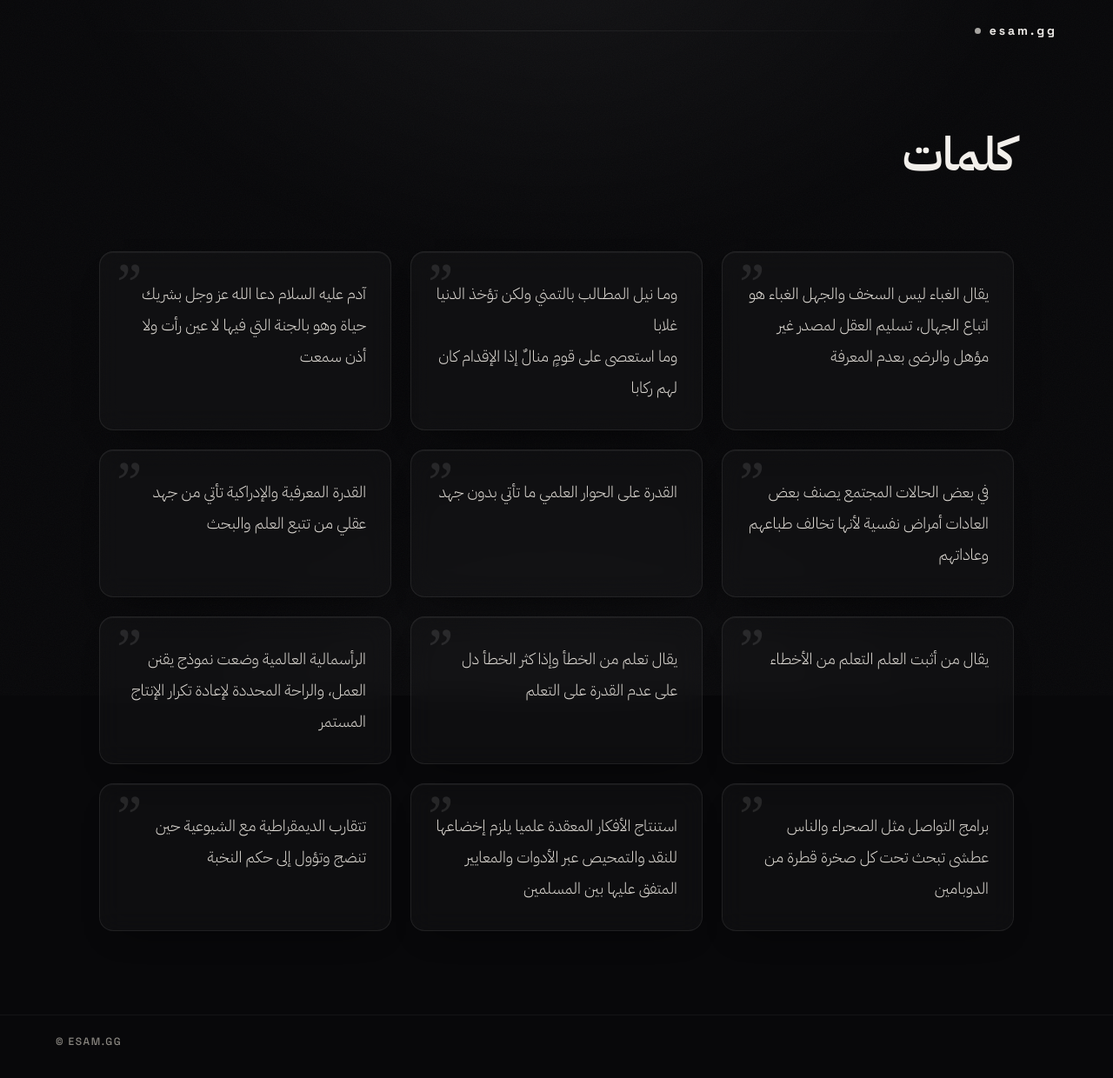
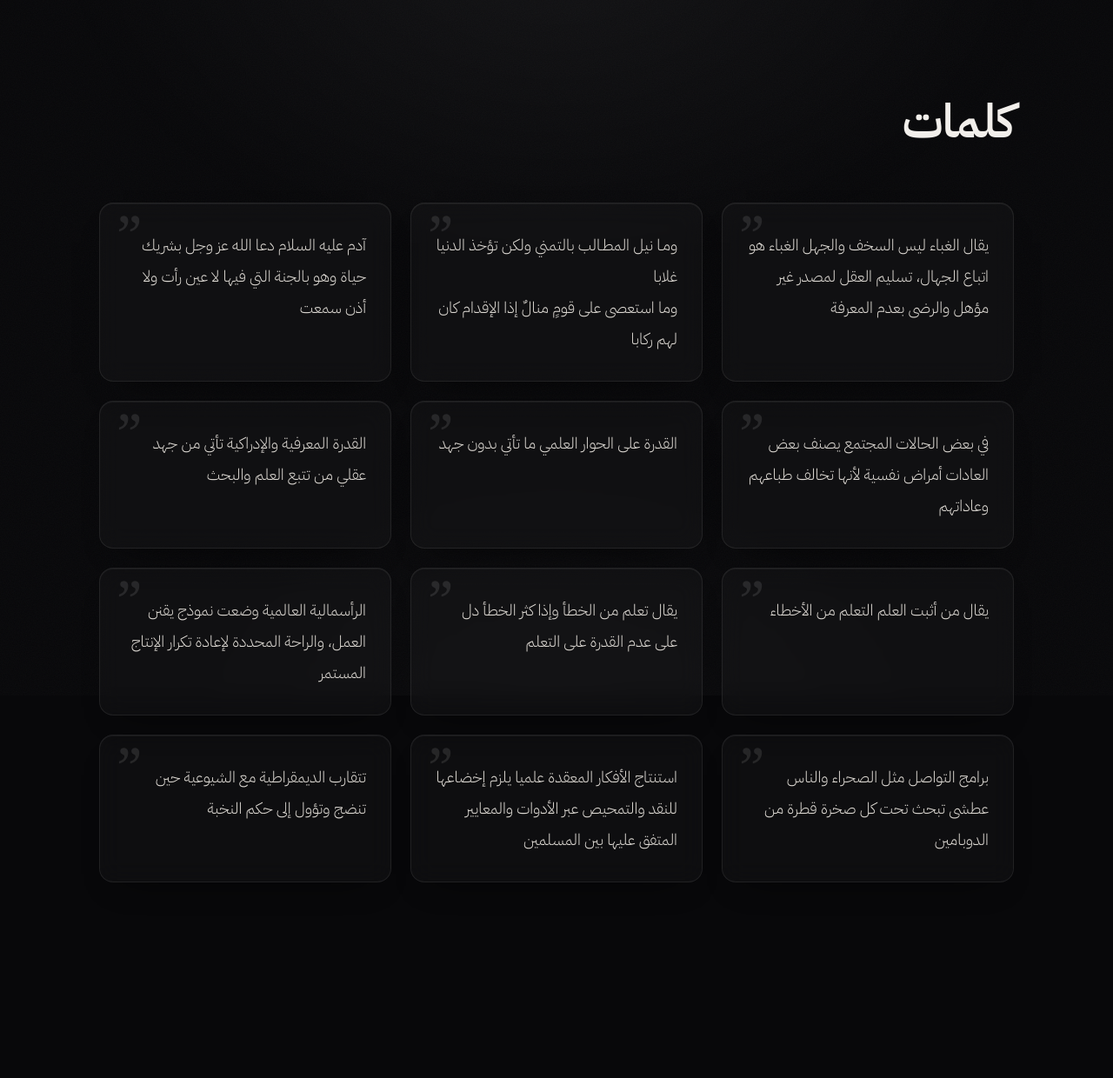
Before and after one commit to esamgg/esamgg.github.io, a plain HTML site: page index.html in a window 1280 px wide. Shown: the whole page at 87% size. After the commit the page ends 1111 px from the top, so only its background shows below. Drawn offline with Linux system fonts and the light colour scheme.

Commit message:
Remove site header and footer, keep كلمات heading
Drop the esam.gg wordmark, accent dot and rule from the top of the
page and the © ESAM.GG footer from the bottom, along with their CSS.
The page now opens directly on the كلمات heading.

Also drop the per-card nth-child stagger delays, which only covered
the first six boxes, so new boxes no longer need a CSS change.

Co-Authored-By: Claude Opus 5 <noreply@anthropic.com>
Claude-Session: https://claude.ai/code/session_01NBYzzYrKtv7GFjJeU476Wo

```diff
--- a/index.html
+++ b/index.html
@@ -70,73 +70,23 @@
       .shell {
         position: relative;
         z-index: 2;
-        display: flex;
-        flex-direction: column;
-        min-height: 100vh;
-      }
-
-      /* ---------- header ---------- */
-      header {
-        display: flex;
-        align-items: center;
-        justify-content: space-between;
-        gap: 16px;
-        padding: 26px clamp(20px, 5vw, 64px);
-      }
-
-      .brand {
-        display: inline-flex;
-        align-items: center;
-        gap: 10px;
-        color: var(--text);
-        font-family: "Space Grotesk", system-ui, sans-serif;
-        font-size: 14px;
-        font-weight: 700;
-        letter-spacing: 3px;
-        text-decoration: none;
-        direction: ltr;
-        transition: color .25s ease, opacity .25s ease;
-      }
-
-      .brand:hover { color: #fff; }
-
-      .brand .dot {
-        width: 7px;
-        height: 7px;
-        border-radius: 50%;
-        background: var(--accent);
-        opacity: .7;
-      }
-
-      .rule {
-        flex: 1;
-        height: 1px;
-        background: linear-gradient(to left, transparent, var(--line), transparent);
       }
 
       /* ---------- hero ---------- */
       .hero {
-        padding: clamp(28px, 7vw, 72px) clamp(20px, 5vw, 64px) 8px;
+        margin: 0 auto;
         max-width: 1180px;
+        padding: clamp(48px, 9vw, 104px) clamp(20px, 5vw, 64px) 4px;
         width: 100%;
-        margin: 0 auto;
       }
 
       .hero h1 {
+        color: #f2efeb;
         font-size: clamp(30px, 6vw, 54px);
         font-weight: 600;
+        letter-spacing: -0.5px;
         line-height: 1.35;
-        margin: 0 0 14px;
-        letter-spacing: -0.5px;
-        color: #f2efeb;
-      }
-
-      .hero p {
-        color: var(--muted);
-        font-size: clamp(14px, 2.2vw, 17px);
-        line-height: 1.8;
         margin: 0;
-        max-width: 46ch;
       }
 
       /* ---------- grid ---------- */
@@ -228,26 +178,6 @@
         to   { opacity: 1; transform: translateY(0); }
       }
 
-      .box:nth-child(1) { animation-delay: .05s; }
-      .box:nth-child(2) { animation-delay: .12s; }
-      .box:nth-child(3) { animation-delay: .19s; }
-      .box:nth-child(4) { animation-delay: .26s; }
-      .box:nth-child(5) { animation-delay: .33s; }
-      .box:nth-child(6) { animation-delay: .40s; }
-
-      /* ---------- footer ---------- */
-      footer {
-        margin-top: auto;
-        padding: 22px clamp(20px, 5vw, 64px) 34px;
-        border-top: 1px solid rgba(255, 255, 255, 0.05);
-        color: var(--muted);
-        font-family: "Space Grotesk", system-ui, sans-serif;
-        font-size: 12px;
-        letter-spacing: 1.5px;
-        direction: ltr;
-        text-align: left;
-      }
-
       @media (max-width: 650px) {
         main { grid-template-columns: 1fr; padding-bottom: 64px; }
         .box { min-height: 0; padding: 24px 22px; }
@@ -264,11 +194,6 @@
 
   <body>
     <div class="shell">
-      <header>
-        <a class="brand" href="/"><span class="dot"></span>esam.gg</a>
-        <span class="rule"></span>
-      </header>
-
       <section class="hero">
         <h1>كلمات</h1>
       </section>
@@ -289,8 +214,6 @@
         <div class="box">استنتاج الأفكار المعقدة علميا يلزم إخضاعها للنقد والتمحيص عبر الأدوات والمعايير المتفق عليها بين المسلمين</div>
         <div class="box">تتقارب الديمقراطية مع الشيوعية حين تنضج وتؤول إلى حكم النخبة</div>
       </main>
-
-      <footer>© ESAM.GG</footer>
     </div>
   </body>
 </html>
```
